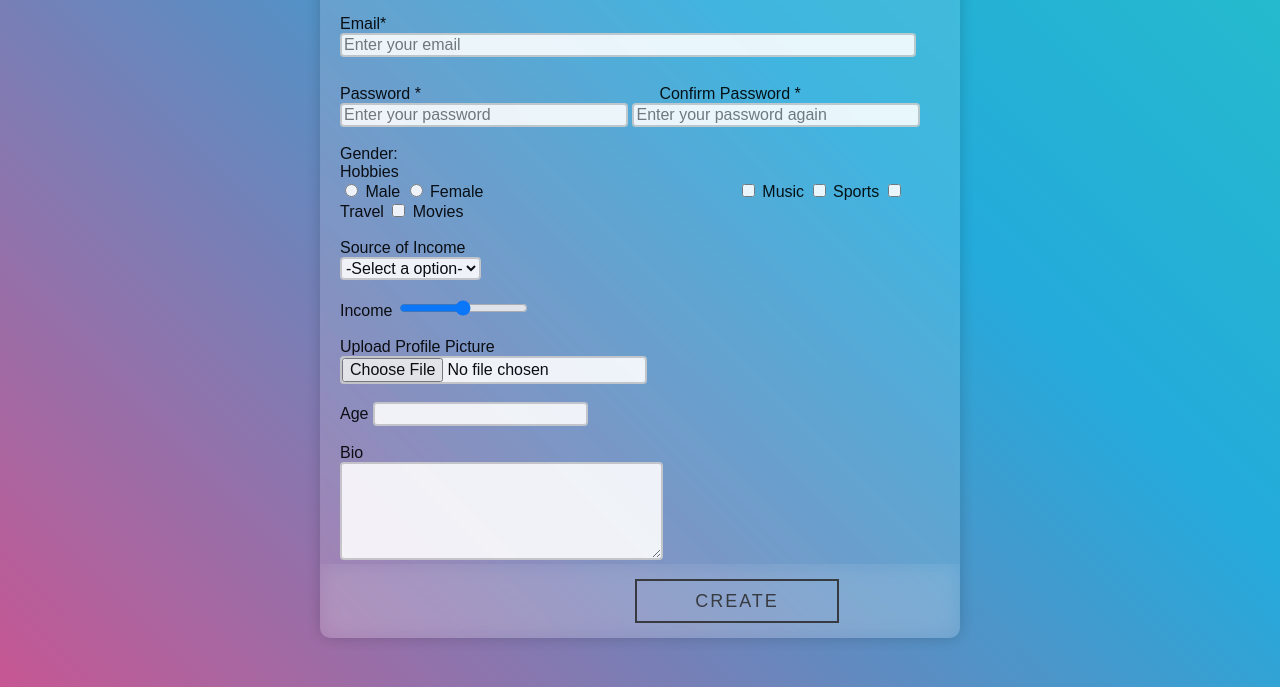
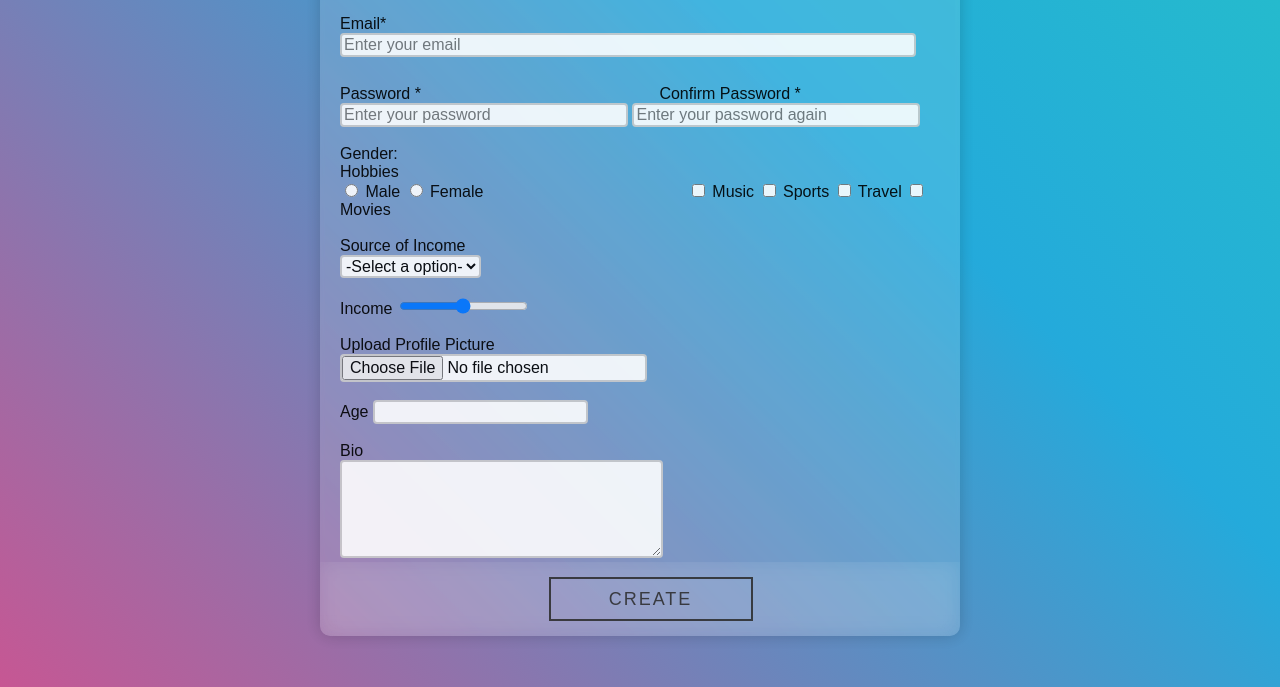
Before and after one commit to Aadityaa2606/PlaceXP-mock-webpage, a plain HTML site: page index.html in a window 1280 px wide. Shown: the part 143-830 px from the top of the page. Drawn offline with Linux system fonts and the light colour scheme.

Commit message:
alignmet update 3

```diff
--- a/index.html
+++ b/index.html
@@ -70,7 +70,7 @@
                 <br />
             </form>
         </div>
-        <div class="footer"><div style="margin-left: 300px;"><a href="#"><span>CREATE</span></a></div></div>
+        <div class="footer"><div style="padding-left: 35%;"><a href="#"><span>CREATE</span></a></div></div>
     </div>
 </div>
 </body>
--- a/styles.css
+++ b/styles.css
@@ -57,10 +57,10 @@
     padding-top: 10px;
 }
 .F{
-    padding-right: 250px;
+    padding-right: 200px;
 }
 .hobbies{
-    padding-right: 315px;
+    padding-right: 290px;
 }
 
 body {
```
